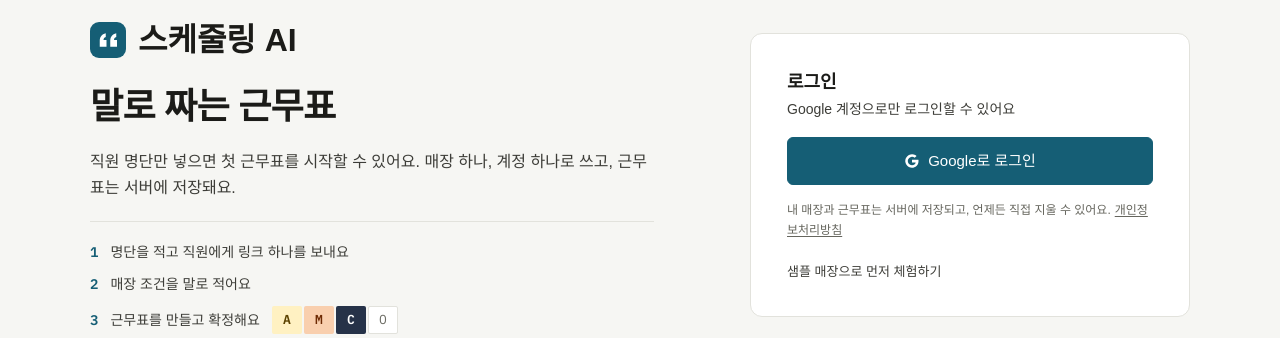
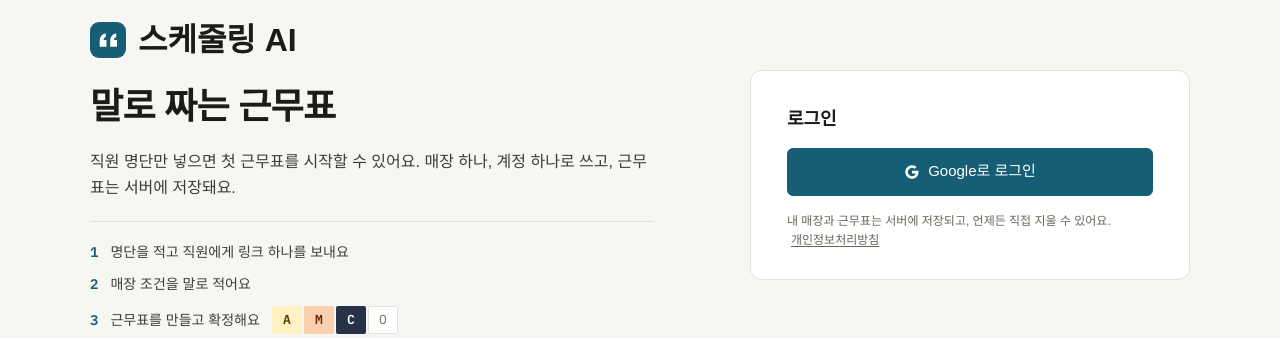
Before and after one commit to yhk1059/Scheduling_AI, a Next.js app: page /app in a window 1280 px wide. Shown: the part 256-594 px from the top of the page. Built offline with nearby package versions, Linux system fonts and the light colour scheme; no server answers; a web font is replaced by a local one.

Commit message:
fix: 로그인 화면에서 안내·체험 문구를 빼고 개인정보처리방침 링크 줄바꿈을 막는다

```diff
--- a/components/LoginScreen.tsx
+++ b/components/LoginScreen.tsx
@@ -1,6 +1,4 @@
 "use client";
-
-import Link from "next/link";
 
 import { supabaseConfigured } from "@/lib/supabase";
 
@@ -43,22 +41,15 @@ export default function LoginScreen() {
       <section className={`${ui.cardXl} flex flex-col gap-4 px-9 pt-9 pb-7`}>
         <div className="flex flex-col gap-1">
           <h1 className={ui.sectionTitle}>로그인</h1>
-          {supabaseConfigured ? (
-            <p className="text-sm leading-relaxed text-[#3D3D38]">Google 계정으로만 로그인할 수 있어요</p>
-          ) : (
-            <p className="text-sm leading-relaxed text-[#3D3D38]">로그인 설정이 필요해요</p>
-          )}
+          {!supabaseConfigured && <p className="text-sm leading-relaxed text-[#3D3D38]">로그인 설정이 필요해요</p>}
         </div>
         {supabaseConfigured && <LoginButton className={`${ui.primaryXl} w-full justify-center`} />}
         {supabaseConfigured && (
           <p className="text-xs leading-relaxed text-[#66665E]">
             내 매장과 근무표는 서버에 저장되고, 언제든 직접 지울 수 있어요.
-            <PrivacyLink className="ml-1 rounded-sm underline underline-offset-2 hover:text-[#1B1B18]" />
+            <PrivacyLink className="ml-1 rounded-sm whitespace-nowrap underline underline-offset-2 hover:text-[#1B1B18]" />
           </p>
         )}
-        <Link href="/demo" className={`${ui.textSm} -ml-2 self-start`}>
-          샘플 매장으로 먼저 체험하기
-        </Link>
       </section>
     </div>
   );
```
